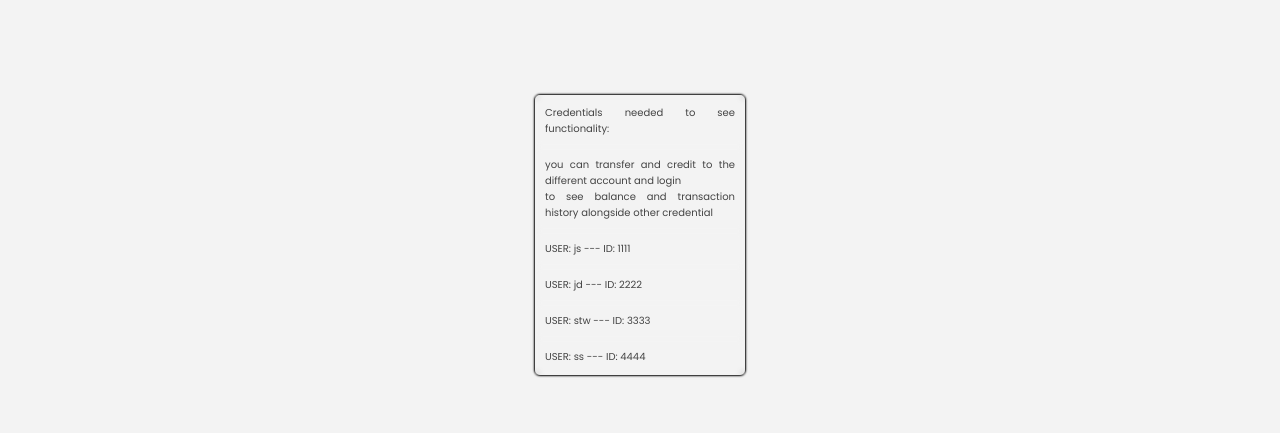
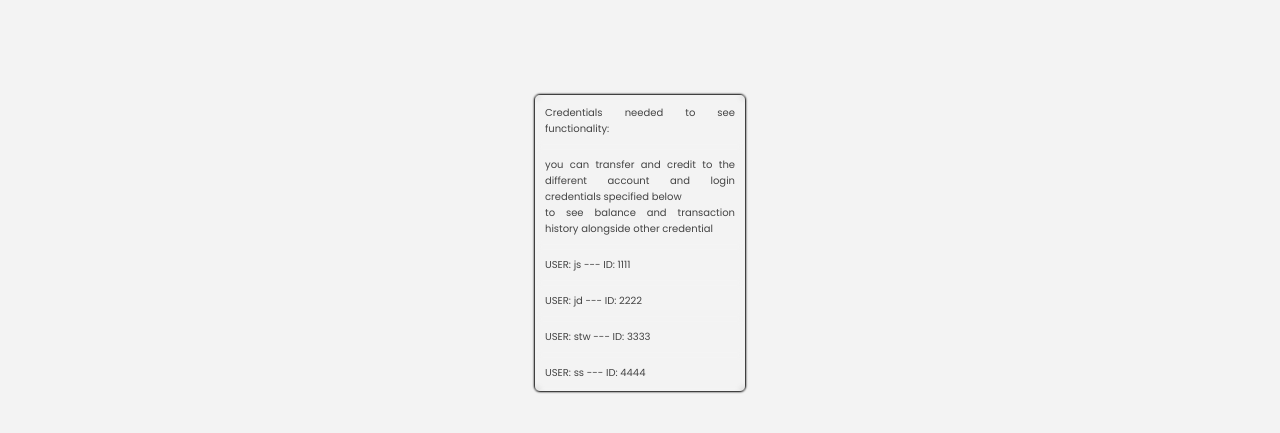
Before and after one commit to NERDY-B/bankist-online-app, a plain HTML site: page index.html in a window 1280 px wide. Shown: the part 95-528 px from the top of the page. Drawn offline with Linux system fonts and the light colour scheme.

Commit message:
login info

```diff
--- a/index.html
+++ b/index.html
@@ -38,7 +38,7 @@
 
     <div class="credentials">
       <p>Credentials needed to see functionality:</p>
-      <p>you can transfer and credit to the different account and login<br> to see balance and transaction history alongside other credential</p>
+      <p>you can transfer and credit to the different account and login credentials specified below<br> to see balance and transaction history alongside other credential</p>
       <p>USER: js --- ID: 1111</p>
       <p>USER: jd --- ID: 2222</p>
       <p>USER: stw --- ID: 3333</p>
```
